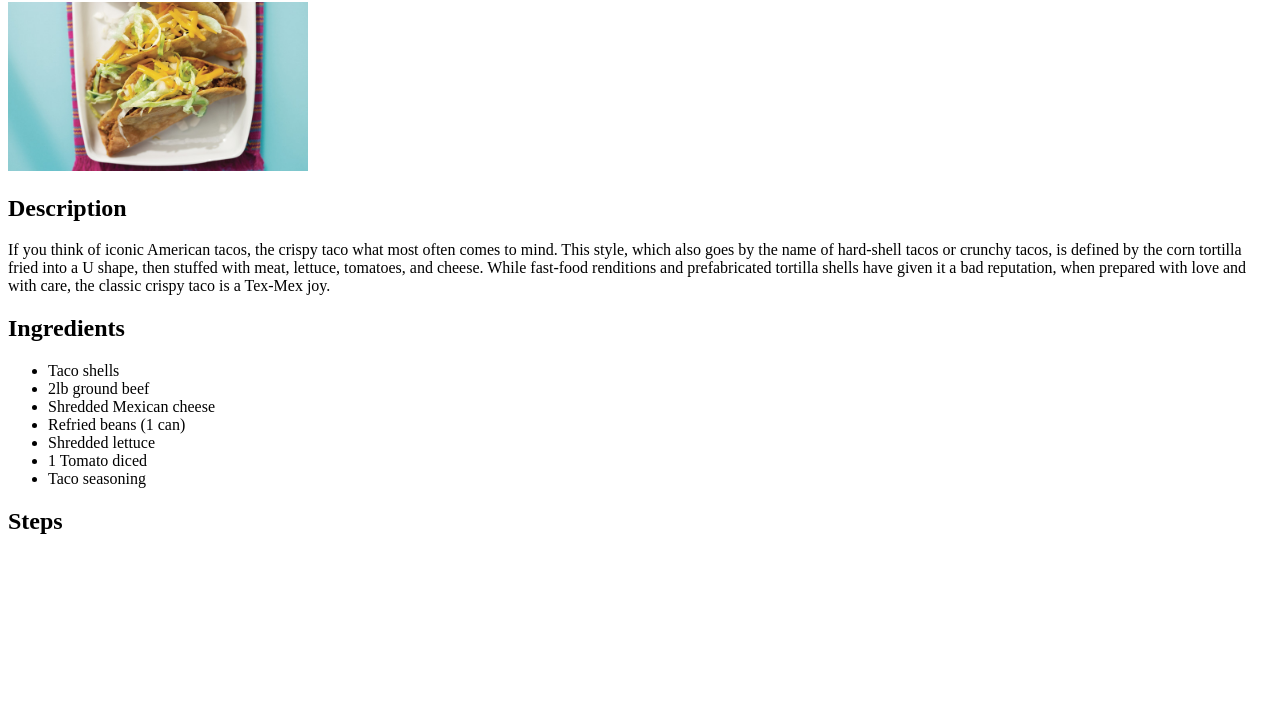
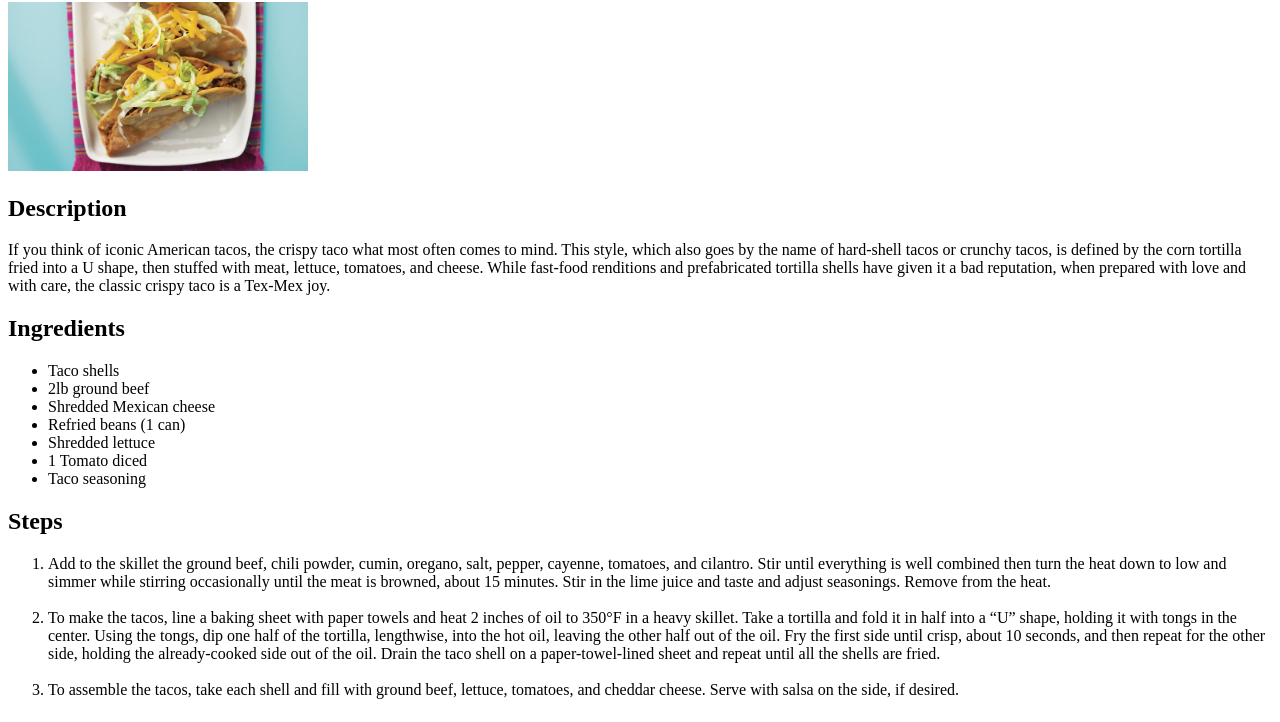
Before and after one commit to jwharter/odin-recipes, a plain HTML site: page recipes/tacos.html in a window 1280 px wide. Shown: the part 78-800 px from the top of the page. Drawn offline with Linux system fonts and the light colour scheme.

Commit message:
Add recipe steps section to taco.html

```diff
--- a/recipes/tacos.html
+++ b/recipes/tacos.html
@@ -26,5 +26,10 @@
           </ul>
 
           <h2>Steps</h2>
+          <ol>
+              <li>Add to the skillet the ground beef, chili powder, cumin, oregano, salt, pepper, cayenne, tomatoes, and cilantro. Stir until everything is well combined then turn the heat down to low and simmer while stirring occasionally until the meat is browned, about 15 minutes. Stir in the lime juice and taste and adjust seasonings. Remove from the heat.</li></br>
+              <li>To make the tacos, line a baking sheet with paper towels and heat 2 inches of oil to 350°F in a heavy skillet. Take a tortilla and fold it in half into a “U” shape, holding it with tongs in the center. Using the tongs, dip one half of the tortilla, lengthwise, into the hot oil, leaving the other half out of the oil. Fry the first side until crisp, about 10 seconds, and then repeat for the other side, holding the already-cooked side out of the oil. Drain the taco shell on a paper-towel-lined sheet and repeat until all the shells are fried.</li></br>
+              <li>To assemble the tacos, take each shell and fill with ground beef, lettuce, tomatoes, and cheddar cheese. Serve with salsa on the side, if desired.</li>
+          </ol>
       </body>
   </html>
```
